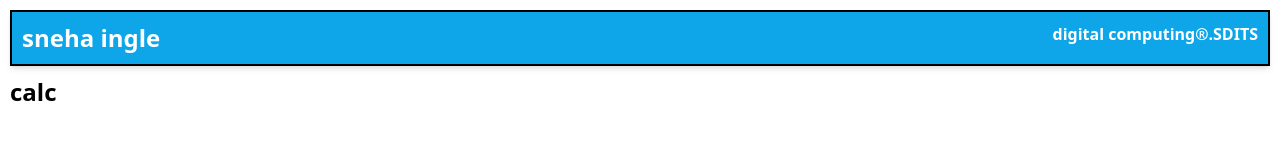
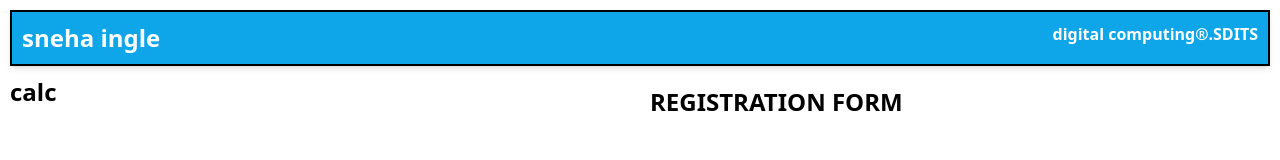
Before and after one commit to snehaingle/snehaDigitalcomputing_task, a plain HTML site: page index.html in a window 1280 px wide. Drawn offline with nearby package versions, Linux system fonts and the light colour scheme.

Commit message:
Update index.html

```diff
--- a/index.html
+++ b/index.html
@@ -22,7 +22,8 @@
     </div>
     <div class="m-[10px] grid grid-cols-2">
         <a class="text-2xl font-bold" href="calc.html">calc</a>
-
+          <div class="m-[10px] grid grid-cols-2">
+        <a class="text-2xl font-bold" href="script.js">REGISTRATION FORM</a>
 
     </div>
    </body>
```
